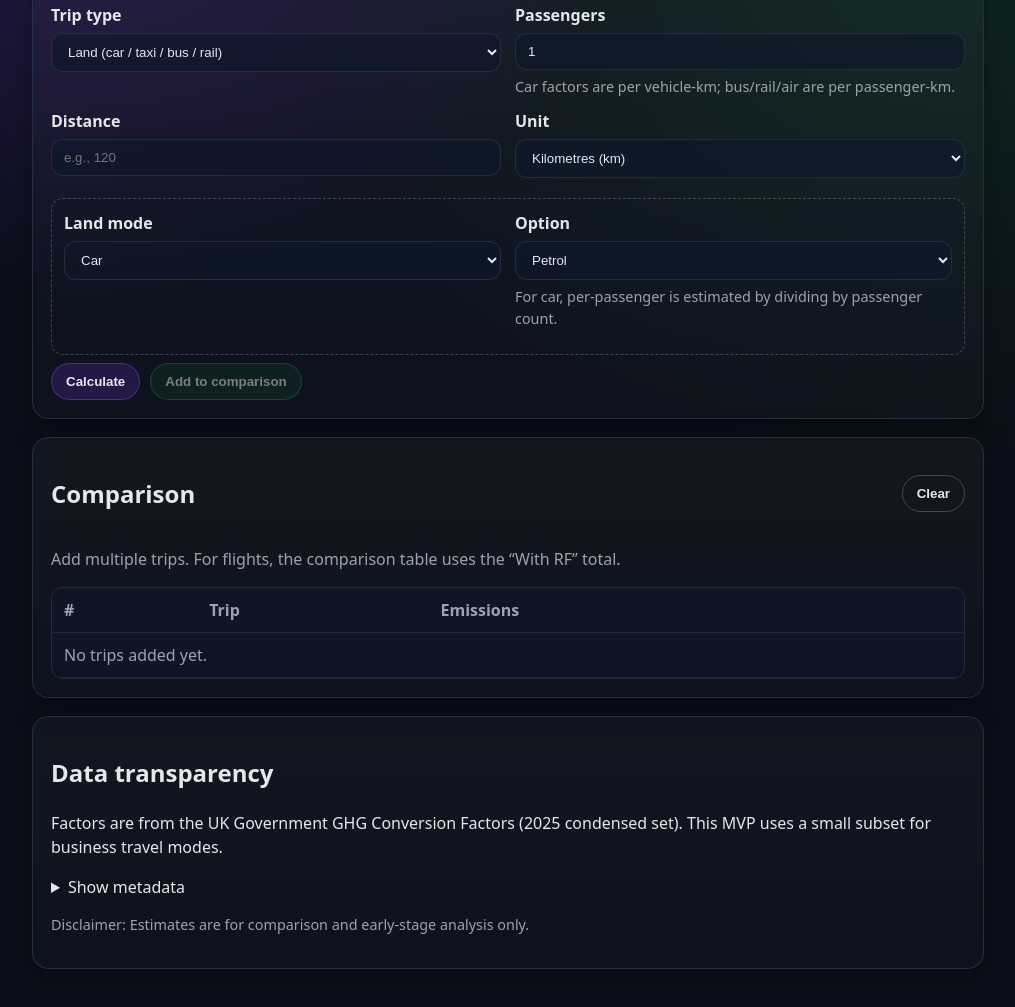
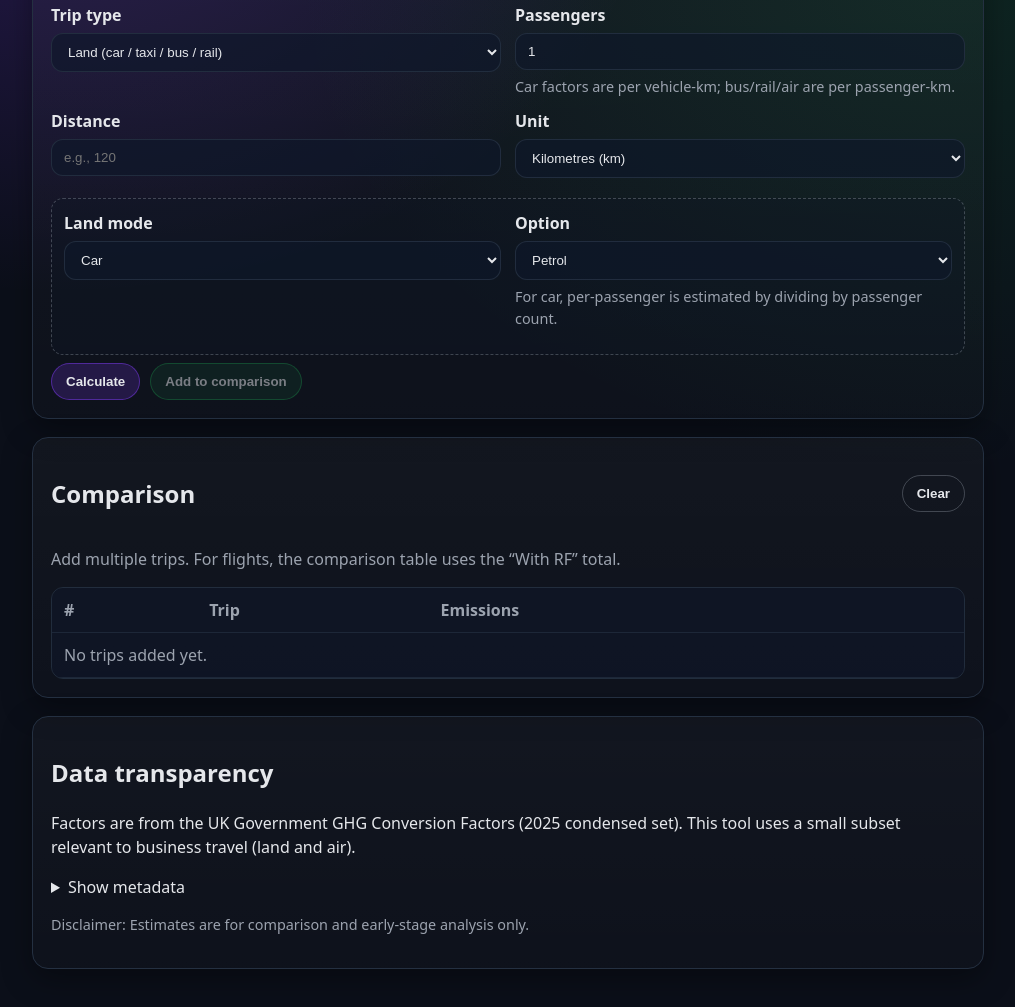
Before and after one commit to dhi-verma/dft-travel-carbon-app, a website: page index.html in a window 1280 px wide. Shown: the part 286-1293 px from the top of the page, without its empty margins (132-1147 px from the left). Drawn offline with Linux system fonts and the light colour scheme.

Commit message:
Update index.html

```diff
--- a/index.html
+++ b/index.html
@@ -146,7 +146,7 @@
       <h2>Data transparency</h2>
       <p>
         Factors are from the UK Government GHG Conversion Factors (2025 condensed set).
-        This MVP uses a small subset for business travel modes.
+        This tool uses a small subset relevant to business travel (land and air).
       </p>
       <details>
         <summary>Show metadata</summary>
```
